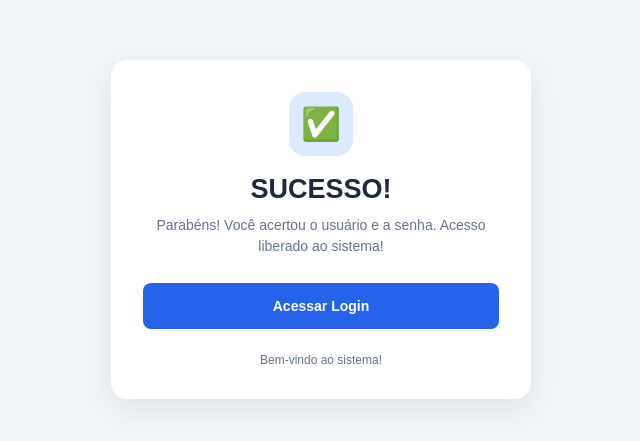
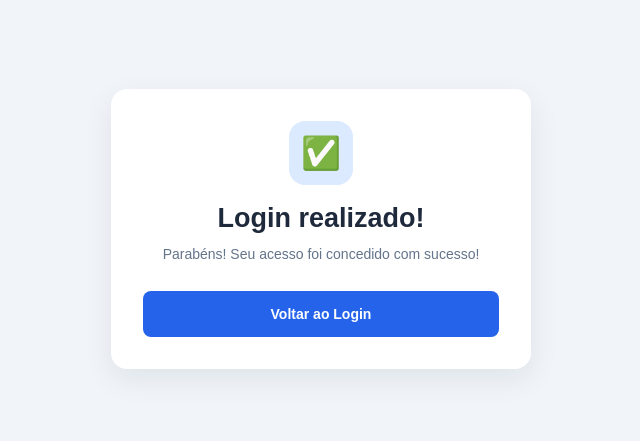
Before and after one commit to devcaaua/Desafio_Senha, a plain HTML site: page sucesso.html in a window 1280 px wide. Shown: the part 171-612 px from the top of the page, without its empty margins (319-959 px from the left). Drawn offline with Linux system fonts and the light colour scheme.

Commit message:
Modify success page content and button label
Updated the success message and button text in sucesso.html.

```diff
--- a/sucesso.html
+++ b/sucesso.html
@@ -1,6 +1,6 @@
 
 <!DOCTYPE html>
-<html lang="pt-br">
+<html lang="pt-BR">
 <head>
     <meta charset="UTF-8">
     <meta name="viewport" content="width=device-width, initial-scale=1.0">
@@ -10,26 +10,13 @@
 <body>
 
     <main class="login-container">
-
         <div class="logo">✅</div>
 
-        <h1>SUCESSO!</h1>
+        <h1>Login realizado!</h1>
 
-        <p class="subtitulo">
-            Parabéns! Você acertou o usuário e a senha.
-            Acesso liberado ao sistema!
-        </p>
+        <p class="subtitulo">Parabéns! Seu acesso foi concedido com sucesso!</p>
 
-        <button
-            class="botao-principal"
-            onclick="window.location.href='index.html'">
-            Acessar Login
-        </button>
-
-        <p class="rodape">
-            Bem-vindo ao sistema!
-        </p>
-
+        <button class="botao-principal" onclick="window.location.href='index.html'">Voltar ao Login</button>
     </main>
 
 </body>
```
